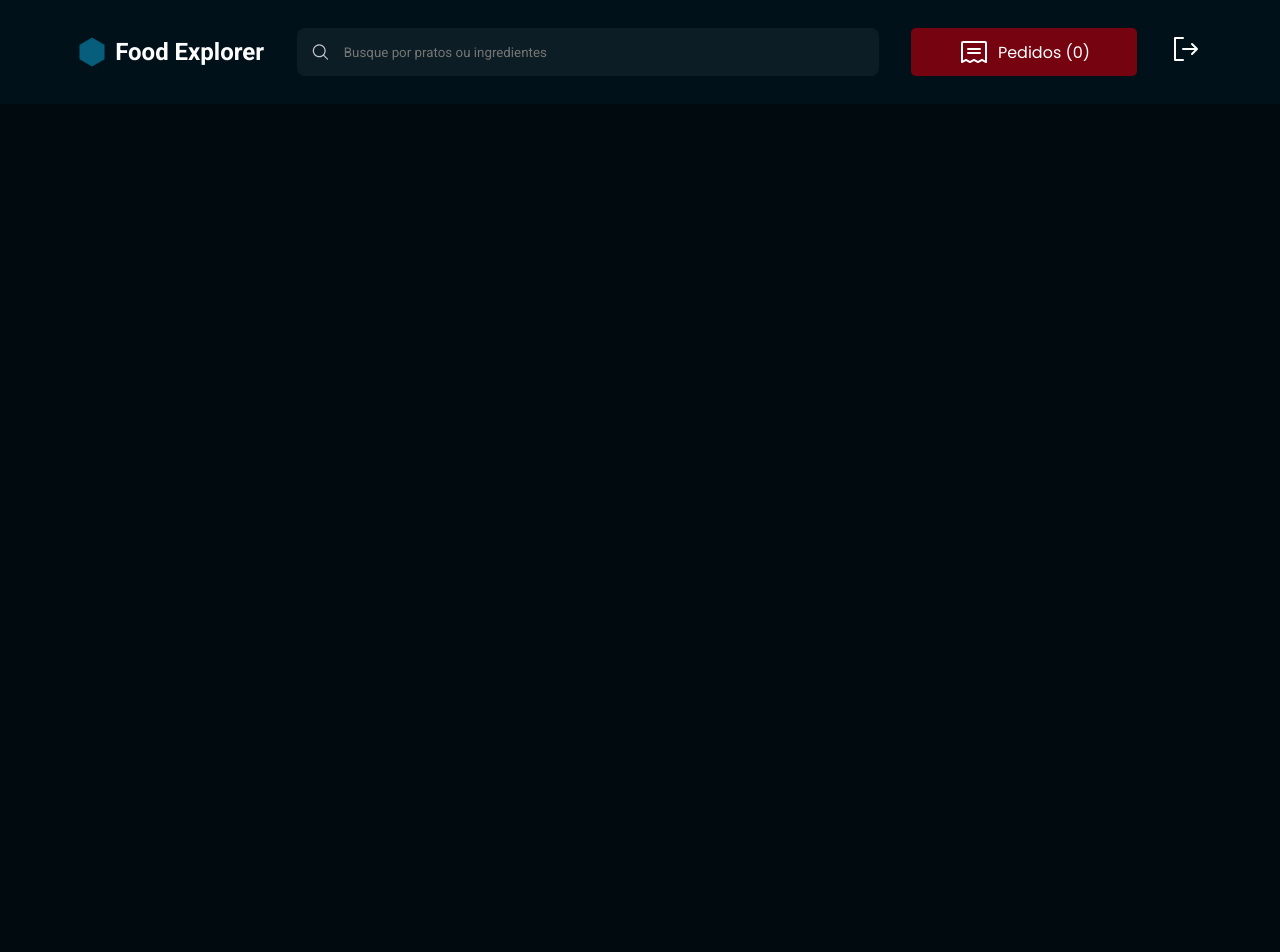
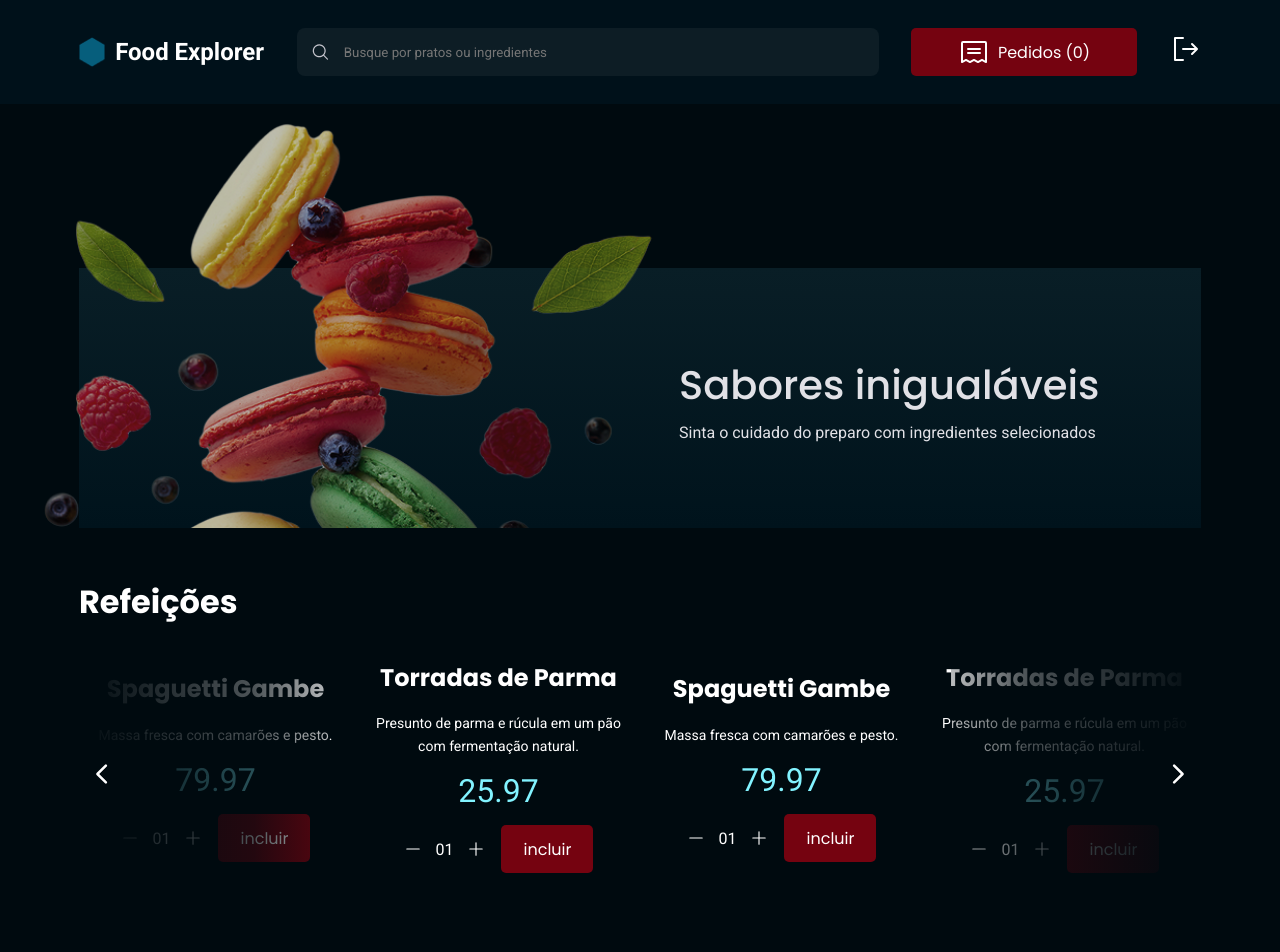
Before and after one commit to MichelleCordeiro/food-explorer, a React (Vite) app: page / in a window 1280 px wide. Shown: the top 952 px of the page. Before the commit the page ends 800 px from the top, so only its background shows below. Built offline with nearby package versions, Linux system fonts and the light colour scheme.

Commit message:
feat: add Hero, Section, and Item components with styles and integrate into Home page

```diff
--- /dev/null
+++ b/src/components/Hero/index.jsx
@@ -0,0 +1,16 @@
+import { Container } from './styles'
+
+export function Hero({ title, loading, icon, ...rest }) {
+  return (
+    <Container>
+      <div className='content'>
+        <img src='../../src/assets/hero.png' alt='Imagem de macarons  coloridos flutuando' />
+
+        <div className='infos'>
+          <h2>Sabores inigualáveis</h2>
+          <span>Sinta o cuidado do preparo com ingredientes selecionados</span>
+        </div>
+      </div>
+    </Container>
+  )
+}
--- /dev/null
+++ b/src/components/Hero/styles.js
@@ -0,0 +1,42 @@
+import styled from 'styled-components'
+
+export const Container = styled.div`
+  grid-area: hero;
+  padding-top: 16.4rem;
+  margin-inline: auto;
+
+  > .content {
+    width: 112.2rem;
+    color: ${({ theme }) => theme.COLORS.LIGHT_300};
+    background: ${({ theme }) => theme.COLORS.GRADIENT_200};
+
+    position: relative;
+    overflow: visible;
+
+    > img {
+      position: absolute;
+      bottom: 0;
+      left: -5.7rem;
+
+      width: 65.6rem;
+      height: 41.2rem;
+    }
+
+    > .infos {
+      height: 26rem;
+
+      display: flex;
+      flex-direction: column;
+      justify-content: center;
+      align-items: start;
+      gap: 0.8rem;
+      padding-left: 60rem;
+
+      h2 {
+        font-weight: 500;
+        font-size: 4rem;
+        line-height: 6rem;
+      }
+    }
+  }
+`;
--- /dev/null
+++ b/src/components/Item/index.jsx
@@ -0,0 +1,24 @@
+import { Button } from '../Button'
+import { Container } from './styles'
+import { PiMinus, PiPlus} from 'react-icons/pi'
+
+
+export function Item({ title, description, price }) {
+  return (
+    <Container>
+      <h4>{title}</h4>
+      <span className='description'>{description}</span>
+      <span className='price'>{price}</span>
+
+      <div className='cart'>
+        <div className='quantity'>
+          <PiMinus size={18} />
+          <span>01</span>
+          <PiPlus size={18} />
+        </div>
+
+        <Button title='incluir' />
+      </div>
+    </Container>
+  )
+}
--- /dev/null
+++ b/src/components/Item/styles.js
@@ -0,0 +1,48 @@
+import styled from 'styled-components'
+
+export const Container = styled.div`
+  width: 30.4rem;
+  /* height: 100vh; */
+  margin: 0 auto 2.4rem;
+
+  display: flex;
+  flex-direction: column;
+  align-items: center;
+  gap: 1.5rem;
+
+  > h4 {
+    font-size: 2.4rem;
+    font-weight: 700;
+    line-height: 160%;
+  }
+
+  > .description {
+    font-size: 1.4rem;
+    justify-content: center;
+    text-align: center;
+    line-height: 160%;
+  }
+
+  > .price {
+    font-size: 3.2rem;
+    color: ${({ theme }) => theme.COLORS.TINTS_CAKE_200};
+  }
+
+  > .cart {
+    display: grid;
+    grid-template-columns: auto 9.2rem;
+    gap: 1.6rem;
+
+    > .quantity {
+      display: flex;
+      flex-direction: row;
+      align-items: center;
+      gap: 1.4rem;
+      color: ${({ theme }) => theme.COLORS.LIGHT_100};
+
+      > svg {
+        font-size: 1.8rem;
+      }
+    }
+  }
+`;
--- /dev/null
+++ b/src/components/Section/index.jsx
@@ -0,0 +1,50 @@
+import { Container } from './styles'
+
+import { Item } from '../Item'
+import { PiCaretLeftBold, PiCaretRightBold } from 'react-icons/pi'
+
+
+export function Section({ title }) {
+  return (
+    <Container>
+      <h3>{title}</h3>
+
+      <div className='carousel'>
+        <div className='fade-left'> </div>
+        <div className='fade-right'> </div>
+
+        <button type='button' className='arrow'>
+          <PiCaretLeftBold size={27} />
+        </button>
+
+        <Item
+          title='Spaguetti Gambe'
+          description='Massa fresca com camarões e pesto.'
+          price={79.97}
+        />
+
+        <Item
+          title='Torradas de Parma'
+          description='Presunto de parma e rúcula em um pão com fermentação natural.'
+          price={25.97}
+        />
+
+        <Item
+          title='Spaguetti Gambe'
+          description='Massa fresca com camarões e pesto.'
+          price={79.97}
+        />
+
+        <Item
+          title='Torradas de Parma'
+          description='Presunto de parma e rúcula em um pão com fermentação natural.'
+          price={25.97}
+        />
+
+        <button type='button' className='arrow'>
+          <PiCaretRightBold size={27} />
+        </button>
+      </div>
+    </Container>
+  )
+}
--- /dev/null
+++ b/src/components/Section/styles.js
@@ -0,0 +1,71 @@
+import styled from 'styled-components'
+
+export const Container = styled.div`
+  max-width: 112.2rem;
+  margin: 0 auto 4.8rem;
+
+  > h3 {
+    font-size: 3.2rem;
+    padding-bottom: 2.3rem;
+  }
+
+  > .carousel {
+    position: relative;
+    overflow: hidden;
+    z-index: 1;
+
+    width: 112.2rem;
+    padding-bottom: 46.72rem;
+
+    display: flex;
+    align-items: center;
+    gap: 1rem;
+    overflow-x: auto;
+    padding: 1rem 0;
+  }
+
+  .fade-left,
+  .fade-right {
+    position: absolute;
+    top: 0;
+    width: 25rem;
+    height: 100%;
+    z-index: 10;
+    pointer-events: none;
+  }
+
+  .fade-left {
+    left: 0;
+    background: ${({ theme }) => theme.COLORS.GRADIENT_100_left};
+  }
+
+  .fade-right {
+    right: 0;
+    background: ${({ theme }) => theme.COLORS.GRADIENT_100_right};
+  }
+
+  .arrow {
+    position: absolute;
+    top: 50%;
+    transform: translateY(-50%);
+    z-index: 20; /* maior que os fades (10) */
+    background: transparent;
+    border: none;
+    color: white;
+    font-size: 3rem;
+    cursor: pointer;
+    transition: transform 0.2s;
+  }
+
+  .arrow:hover {
+    transform: translateY(-50%) scale(1.2);
+  }
+
+  .arrow:first-of-type {
+    left: 1rem;
+  }
+
+  .arrow:last-of-type {
+    right: 1rem;
+  }
+`;
--- a/src/pages/Home/index.jsx
+++ b/src/pages/Home/index.jsx
@@ -1,11 +1,20 @@
 import { Header } from '../../components/Header'
+import { Hero } from '../../components/Hero'
+import { Section } from '../../components/Section'
 
-import { Container } from './styles'
+import { Container, Main } from './styles'
 
 export function Home() {
   return (
     <Container>
       <Header />
+      <Hero />
+
+      <Main>
+        <Section title='Refeições' />
+
+        <Section title='Sobremesas' />
+      </Main>
     </Container>
-  )
+  );
 }
--- a/src/pages/Home/styles.js
+++ b/src/pages/Home/styles.js
@@ -8,8 +8,12 @@ export const Container = styled.div`
   display: grid;
   grid-template-rows: 104px 412px auto 77px;
   grid-template-areas:
-    'header'
-    'hero'
-    'content'
-    'footer';
+  'header'
+  'hero'
+  'content'
+  'footer';
+  `;
+
+export const Main = styled.div`
+  padding-top: 6.2rem;
 `;
--- a/src/styles/global.js
+++ b/src/styles/global.js
@@ -24,7 +24,7 @@ export default createGlobalStyle`
     font-size: 16px;
   }
 
-  input, textarea, label, :placeholder-shown, .tag {
+  input, textarea, label, placeholder, span, .tag {
     font-family: "Roboto", sans-serif;
     outline: none;
   }
--- a/src/styles/theme.js
+++ b/src/styles/theme.js
@@ -1,32 +1,39 @@
 export default {
   COLORS: {
-    LIGHT_100: "rgb(255, 255, 255)",
-    LIGHT_200: "rgb(255, 250, 241)",
-    LIGHT_300: "rgb(225, 225, 230)",
-    LIGHT_400: "rgb(196, 196, 204)",
-    LIGHT_500: "rgb(124, 124, 138)",
-    LIGHT_600: "rgb(118, 121, 123)",
-    LIGHT_700: "rgb(77, 88, 94)",
+    LIGHT_100: 'rgb(255, 255, 255)',
+    LIGHT_200: 'rgb(255, 250, 241)',
+    LIGHT_300: 'rgb(225, 225, 230)',
+    LIGHT_400: 'rgb(196, 196, 204)',
+    LIGHT_500: 'rgb(124, 124, 138)',
+    LIGHT_600: 'rgb(118, 121, 123)',
+    LIGHT_700: 'rgb(77, 88, 94)',
 
-    DARK_100: "rgb(0, 4, 5)",
-    DARK_200: "rgb(0, 7, 10)",
-    DARK_300: "rgb(0, 2, 4)",
-    DARK_400: "rgb(0, 10, 15)",
-    DARK_500: "rgb(0, 12, 18)",
-    DARK_600: "rgb(0, 17, 26)",
-    DARK_700: "rgb(0, 17, 25)",
-    DARK_800: "rgb(13, 22, 27)",
-    DARK_900: "rgb(13, 29, 37)",
-    DARK_1000: "rgb(25, 34, 39)",
+    DARK_100: 'rgb(0, 4, 5)',
+    DARK_200: 'rgb(0, 7, 10)',
+    DARK_300: 'rgb(0, 2, 4)',
+    DARK_400: 'rgb(0, 10, 15)',
+    DARK_500: 'rgb(0, 12, 18)',
+    DARK_600: 'rgb(0, 17, 26)',
+    DARK_700: 'rgb(0, 17, 25)',
+    DARK_800: 'rgb(13, 22, 27)',
+    DARK_900: 'rgb(13, 29, 37)',
+    DARK_1000: 'rgb(25, 34, 39)',
 
-    TINTS_TOMATO_100: "rgb(117, 3, 16)",
-    TINTS_TOMATO_200: "rgb(146, 0, 14)",
-    TINTS_TOMATO_300: "rgb(171, 34, 46)",
-    TINTS_TOMATO_400: "rgb(171, 77, 85)",
+    TINTS_TOMATO_100: 'rgb(117, 3, 16)',
+    TINTS_TOMATO_200: 'rgb(146, 0, 14)',
+    TINTS_TOMATO_300: 'rgb(171, 34, 46)',
+    TINTS_TOMATO_400: 'rgb(171, 77, 85)',
 
-    TINTS_CARROT_100: "rgb(251, 169, 76)",
-    TINTS_MINT_100: "rgb(4, 211, 97)",
-    TINTS_CAKE_200: "rgb(130, 243, 255)",
-    TINTS_CAKE_100: "rgb(6, 94, 124)"
+    TINTS_CARROT_100: 'rgb(251, 169, 76)',
+    TINTS_MINT_100: 'rgb(4, 211, 97)',
+    TINTS_CAKE_200: 'rgb(130, 243, 255)',
+    TINTS_CAKE_100: 'rgb(6, 94, 124)',
+
+    GRADIENT_100_right:
+      'linear-gradient(90deg, rgba(0, 10, 15, 0.27) 0%, rgb(0, 10, 15, 0.7) 30%, rgb(0, 10, 15) 100%)',
+    GRADIENT_100_left:
+      'linear-gradient(270deg, rgba(0, 10, 15, 0.27) 0%, rgb(0, 10, 15, 0.7) 30%, rgb(0, 10, 15) 100%)',
+
+    GRADIENT_200: 'linear-gradient(180deg, #091E26 0%, #00131C 100%)'
   }
-}
+};
```
Also changed, not shown: src/assets/hero.png (added).
